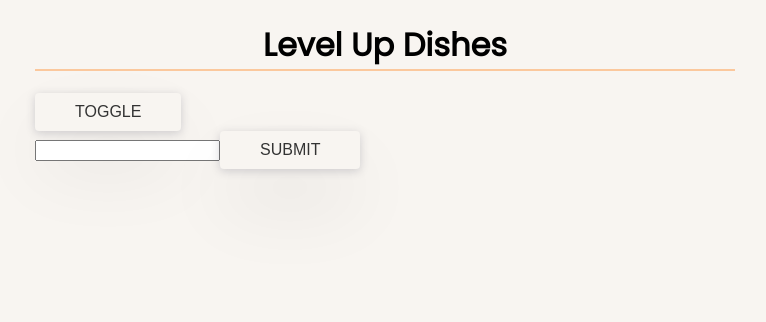
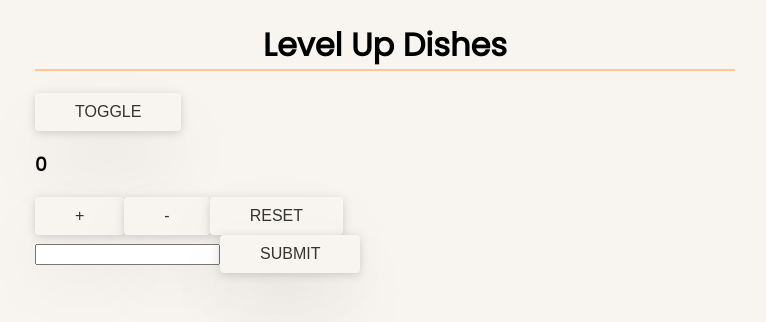
Before and after one commit to Doesntmeananything/react-hooks-study, a React (Create React App) app: page / in a window 1280 px wide. Shown: the top 322 px of the page, without its empty margins (255-1021 px from the left). Built offline with nearby package versions, Linux system fonts and the light colour scheme.

Commit message:
Add counter with useReducer hook

```diff
--- a/src/App.js
+++ b/src/App.js
@@ -1,14 +1,24 @@
-import React from "react";
+import React, { useRef, createContext } from "react";
 import Toggle from "./Toggle";
+import Counter from "./Counter";
 import useTitleInput from "./hooks/useTitleInput";
+
+export const UserContext = createContext();
 
 const App = () => {
   const [name, setName] = useTitleInput("");
+  const ref = useRef();
 
   return (
-    <div className="main-wrapper">
+    <UserContext.Provider value={{ user: true }}>
+      <div
+        className="main-wrapper"
+        ref={ref}
+        onClick={() => ref.current.classList.add("clicked")}
+      >
         <h1>Level Up Dishes</h1>
         <Toggle />
+        <Counter />
         <form
           onSubmit={e => {
             e.preventDefault();
@@ -22,6 +32,7 @@
           <button>Submit</button>
         </form>
       </div>
+    </UserContext.Provider>
   );
 };
 
--- /dev/null
+++ b/src/Counter.js
@@ -0,0 +1,37 @@
+import React, { useReducer } from "react";
+
+const initialState = { count: 0 };
+
+function reducer(state, action) {
+  switch (action.type) {
+    case "add":
+      return {
+        count: state.count + 1
+      };
+    case "subtract":
+      return {
+        count: state.count - 1
+      };
+    case "reset":
+      return {
+        count: initialState.count
+      };
+
+    default:
+      throw new Error();
+  }
+}
+
+const Counter = () => {
+  const [state, dispatch] = useReducer(reducer, initialState);
+  return (
+    <div>
+      <h3>{state.count}</h3>
+      <button onClick={() => dispatch({ type: "add" })}>+</button>
+      <button onClick={() => dispatch({ type: "subtract" })}>-</button>
+      <button onClick={() => dispatch({ type: "reset" })}>Reset</button>
+    </div>
+  );
+};
+
+export default Counter;
--- a/src/Toggle.js
+++ b/src/Toggle.js
@@ -1,7 +1,11 @@
-import React, { useState } from "react";
+import React, { useState, useContext } from "react";
+import { UserContext } from "./App";
 
 const Toggle = () => {
   const [isToggled, setToggle] = useState(false);
+  const userInfo = useContext(UserContext);
+  console.log("userInfo: ", userInfo);
+  if (!userInfo.user) return null;
   return (
     <div>
       <button onClick={() => setToggle(!isToggled)}>Toggle</button>
```
Lines whose indentation alone changed are shown as unchanged.
